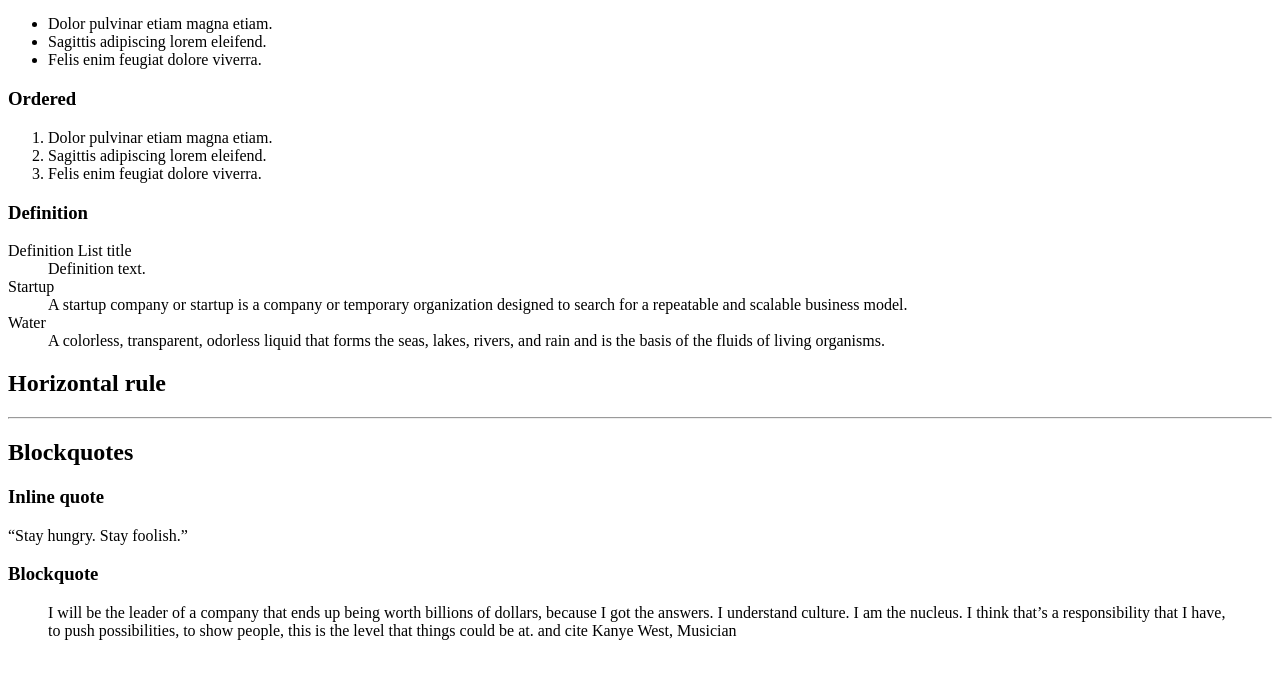
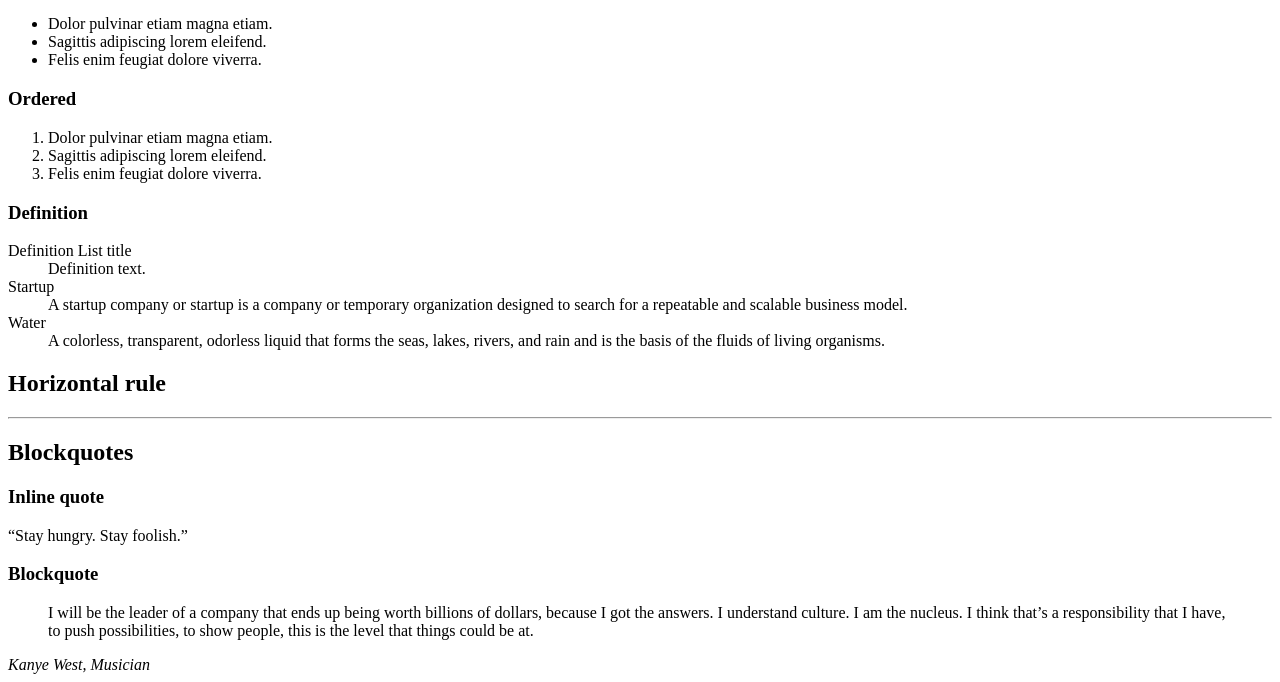
Before and after one commit to maxnchief/atlas-web_front_end, a plain HTML site: page html_advanced/30-styleguide.html in a window 1280 px wide. Shown: the part 578-1260 px from the top of the page. Before the commit the page ends 1234 px from the top, so only its background shows below. Drawn offline with Linux system fonts and the light colour scheme.

Commit message:
added kanye citation

```diff
--- a/html_advanced/30-styleguide.html
+++ b/html_advanced/30-styleguide.html
@@ -79,7 +79,8 @@
                 </div>
                 <div>
                     <h3>Blockquote</h3>
-                    <blockquote>I will be the leader of a company that ends up being worth billions of dollars, because I got the answers. I understand culture. I am the nucleus. I think that’s a responsibility that I have, to push possibilities, to show people, this is the level that things could be at. and cite Kanye West, Musician</blockquote>
+                    <blockquote>I will be the leader of a company that ends up being worth billions of dollars, because I got the answers. I understand culture. I am the nucleus. I think that’s a responsibility that I have, to push possibilities, to show people, this is the level that things could be at.</blockquote>
+                    <cite>Kanye West, Musician</cite>
                 </div>
             </section>
         </main>
```
